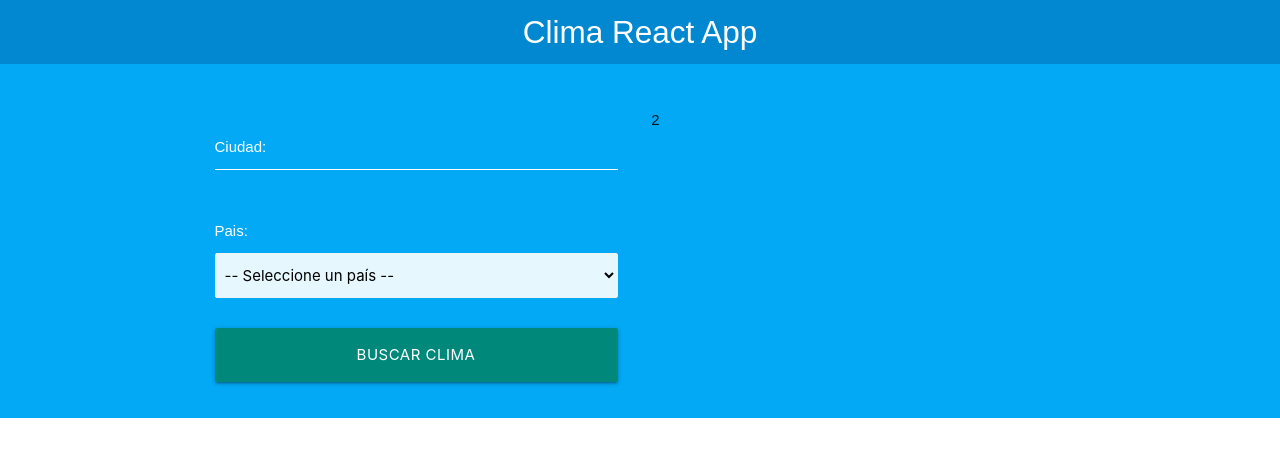
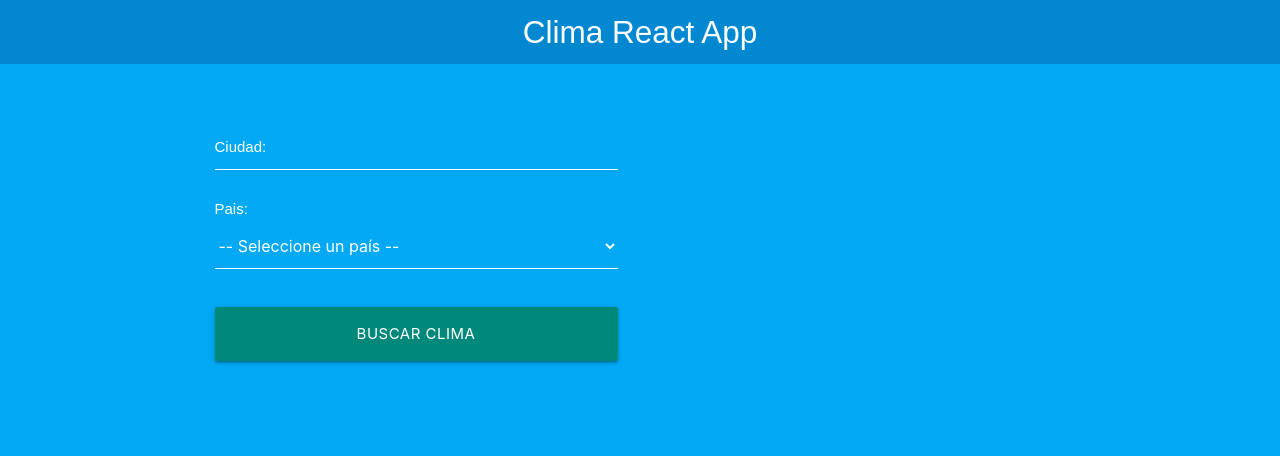
Before and after one commit to tinchobecchio/clima_react, a React (Create React App) app: page / in a window 1280 px wide. Shown: the top 456 px of the page. Built offline with nearby package versions, Linux system fonts and the light colour scheme.

Commit message:
mostrando el resultado de la consulta

```diff
--- a/src/App.js
+++ b/src/App.js
@@ -1,6 +1,7 @@
 import { useState, useEffect } from "react";
 import Header from "./components/Header";
 import Formulario from "./components/Formulario";
+import Clima from "./components/Clima";
 
 
 
@@ -12,6 +13,7 @@ function App() {
     pais: ""
   })
   const [ consultar, guardarConsultar] = useState(false);
+  const [ resultado, guardarResultado] = useState({});
 
   const { ciudad, pais } = busqueda;
 
@@ -21,21 +23,22 @@ function App() {
       const APIKey = '448638023d93030a4c696e838adfc109'
 
       // consultar la geolocalizacion de la ciudad
-      const geo = await fetch(`http://api.openweathermap.org/geo/1.0/direct?q=${ciudad}&limit=1&appid=${APIKey}`)
+      const geo = await fetch(`http://api.openweathermap.org/geo/1.0/direct?q=${ciudad},${pais}&limit=1&appid=${APIKey}`)
       const data = await geo.json()
       const {lat, lon} = data[0]
 
       // consultar el clima con la lat y lon exactas de la ciudad
       const consultaClima = await fetch(`https://api.openweathermap.org/data/2.5/weather?lat=${lat}&lon=${lon}&appid=${APIKey}`)
       const clima = await consultaClima.json()
-      console.log(clima);
-      guardarConsultar(false)
+      guardarResultado(clima)
 
     }
+
     // para que no consulte si no hay nada y no consulte dos veces cuando cambia consulta por ser dependencia
     if(consultar){
       consultarAPI();
     }
+    guardarConsultar(false)
 
   },[consultar]);
 
@@ -60,7 +63,10 @@ function App() {
             </div>
 
             <div className="col m6 s12">
-              2
+
+                <Clima
+                  resultado={resultado}
+                />
             </div>
           </div>
         </div>
--- /dev/null
+++ b/src/components/Clima.js
@@ -0,0 +1,27 @@
+
+const Clima = ({resultado}) => {
+
+    const {name, main} = resultado
+    if(!name) return null
+
+    // Grados Kelvin
+    const kelvin = 273.15
+
+
+
+    return (
+        <div className="card-panel white col s12">
+            <div className="black-text">
+                <h2>Temperatura actual en {name}:</h2>
+                <p className="temperatura">
+                    {parseFloat(main.temp - kelvin, 10).toFixed(2)}<span>&#x2103;</span>
+                </p>
+                <p>Sensación térmica: {parseFloat(main.feels_like - kelvin, 10).toFixed(2)}<span>&#x2103;</span></p>
+                <p>Humedad: {main.humidity}%</p>
+            </div>
+        </div>
+
+    );
+}
+
+export default Clima;
--- a/src/components/Formulario.js
+++ b/src/components/Formulario.js
@@ -46,7 +46,7 @@ const Formulario = ({busqueda,guardarBusqueda,guardarConsultar}) => {
                 <label htmlFor="ciudad">Ciudad: </label>
             </div>
 
-            <div className="input-field col s12">
+            <div className="input-field col s12 este">
 
                 <select
                     className="browser-default"
--- a/src/index.css
+++ b/src/index.css
@@ -2,6 +2,7 @@ body {
   margin: 0;
   padding: 0;
   font-family: sans-serif;
+  background-color: #03a9f4;
 }
 nav .brand-logo {
   display: block;
@@ -74,5 +75,30 @@ input[type=text]:not(.browser-default):focus:not([readonly]) + label {
 }
 
 select.browser-default {
-  margin-top: 3rem;
+  background-color: transparent;
+  border: none;
+  border-radius: 0;
+    outline: none;
+    height: 3rem;
+    width: 100%;
+    font-size: 16px;
+    margin: 0 0 8px 0;
+    padding: 0;
+    box-shadow: none;
+    box-sizing: content-box;
+    transition: box-shadow .3s, border .3s, -webkit-box-shadow .3s;
+    overflow: visible;
+    border-bottom: 1px solid white;
+    color: white;
 }
+
+select.browser-default option {
+  color: black;
+}
+
+.este {
+  margin-top: 2rem;
+}
+.este>label {
+  top: -2.5rem;
+}
```
